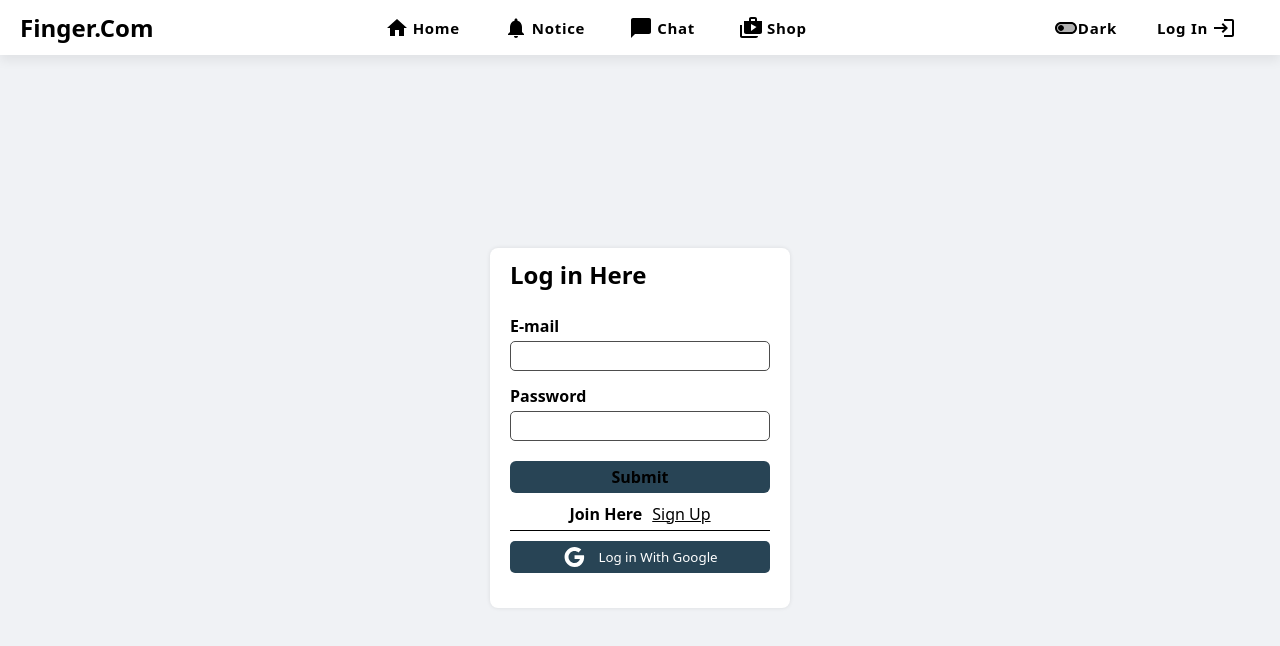
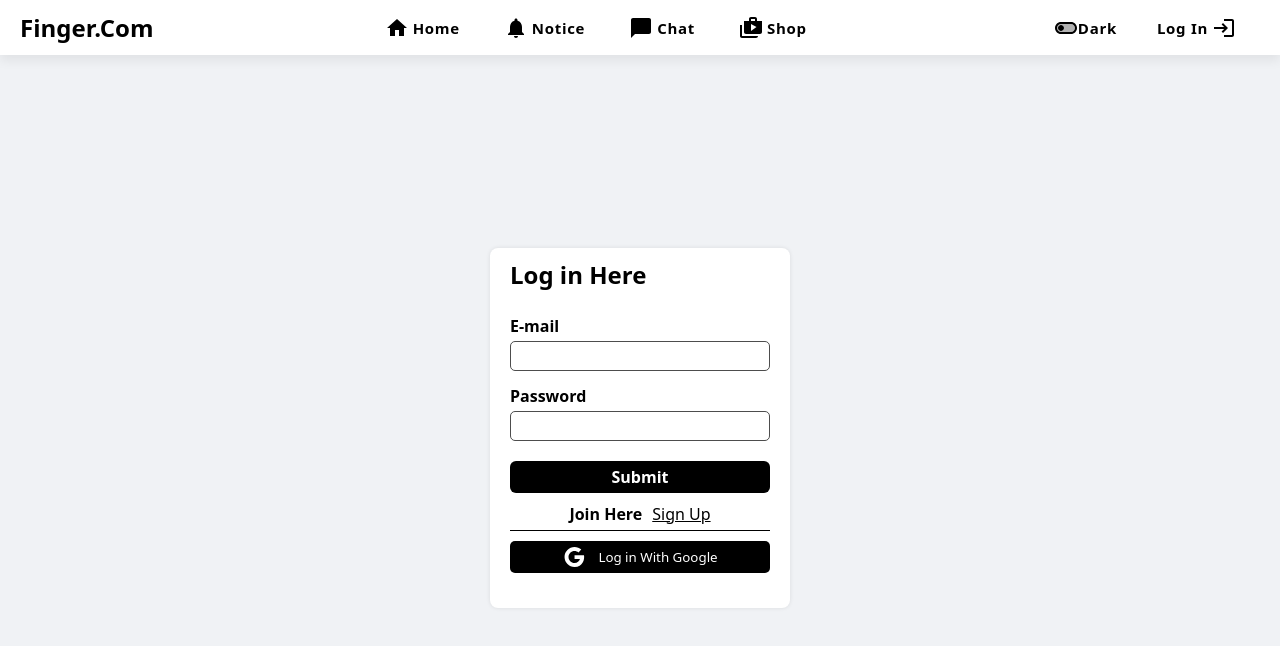
Before and after one commit to DevEmad007/finger.com, a React (Vite) app: page /login in a window 1280 px wide. Shown: the top 646 px of the page. Built offline with nearby package versions, Linux system fonts and the light colour scheme; no server answers.

Commit message:
style change

```diff
--- a/src/components/LogIn/login.css
+++ b/src/components/LogIn/login.css
@@ -69,10 +69,10 @@
 .formContainer > form > button {
     font-size: 16px;
     font-weight: 550;
-    color: var(--color-two);
+    color: white;
     margin-top: 10px;
     padding: 5px 12px;
-    background-color: #284455;
+    background-color: black;
     border: none;
     border-radius: 6px;
     cursor: pointer;
@@ -100,7 +100,7 @@
     gap: 12px;
     padding: 4px;
     cursor: pointer;
-    background-color:#284455;
+    background-color: black;
     color: white;
     border: none;
     border-radius: 5px;
--- a/src/shop/components/Banner/banner.css
+++ b/src/shop/components/Banner/banner.css
@@ -24,7 +24,7 @@
 }
 
 .banner_1 {
-    background:linear-gradient(to right, violet ,yellow) ;
+    background:linear-gradient(to right, #a200ff ,yellow) ;
 }
 
 .banner_2 {
```
